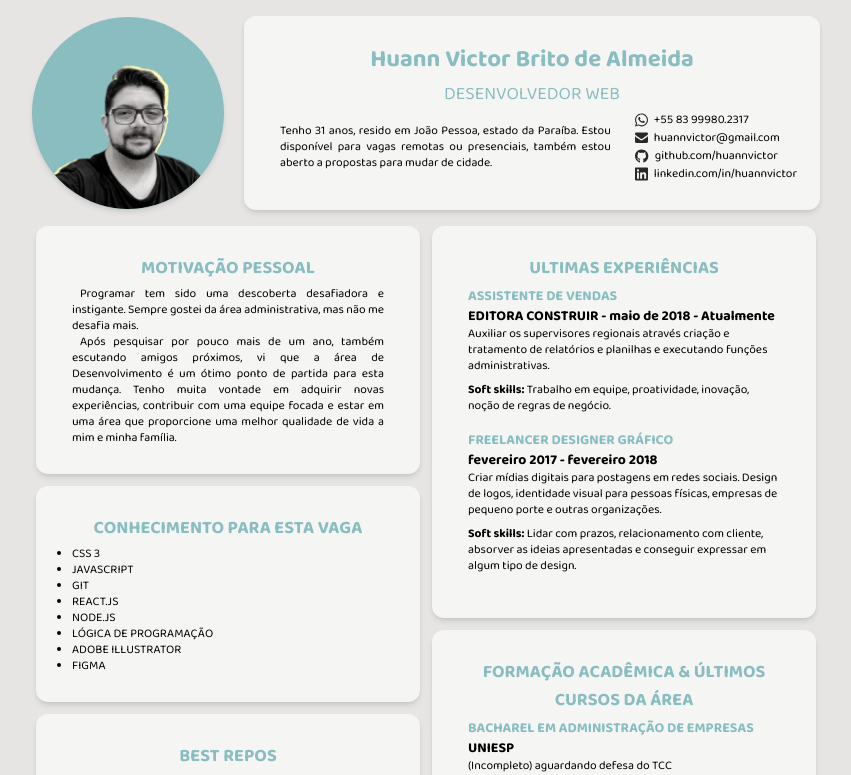
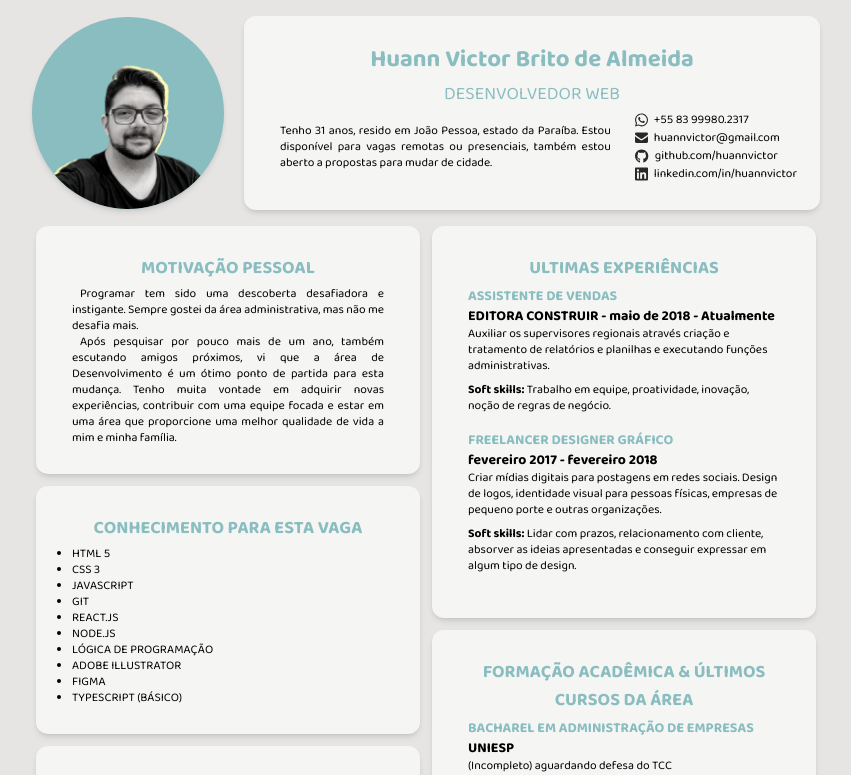
Before and after one commit to huannvictor/curriculo, a React (Create React App) app: page / in a window 1280 px wide. Shown: the top 775 px of the page, without its empty margins (214-1065 px from the left). Built offline with nearby package versions, Linux system fonts and the light colour scheme.

Commit message:
included typescript

```diff
--- a/src/components/KnowledgeApplication/content.js
+++ b/src/components/KnowledgeApplication/content.js
@@ -1,4 +1,5 @@
 export const knowledgeList = [
+  "HTML 5",
   "CSS 3",
   "JAVASCRIPT",
   "GIT",
@@ -6,5 +7,6 @@ export const knowledgeList = [
   "NODE.JS",
   "LÓGICA DE PROGRAMAÇÃO",
   "ADOBE ILLUSTRATOR",
-  "FIGMA"
+  "FIGMA",
+  "TYPESCRIPT (BÁSICO)"
 ]
```
